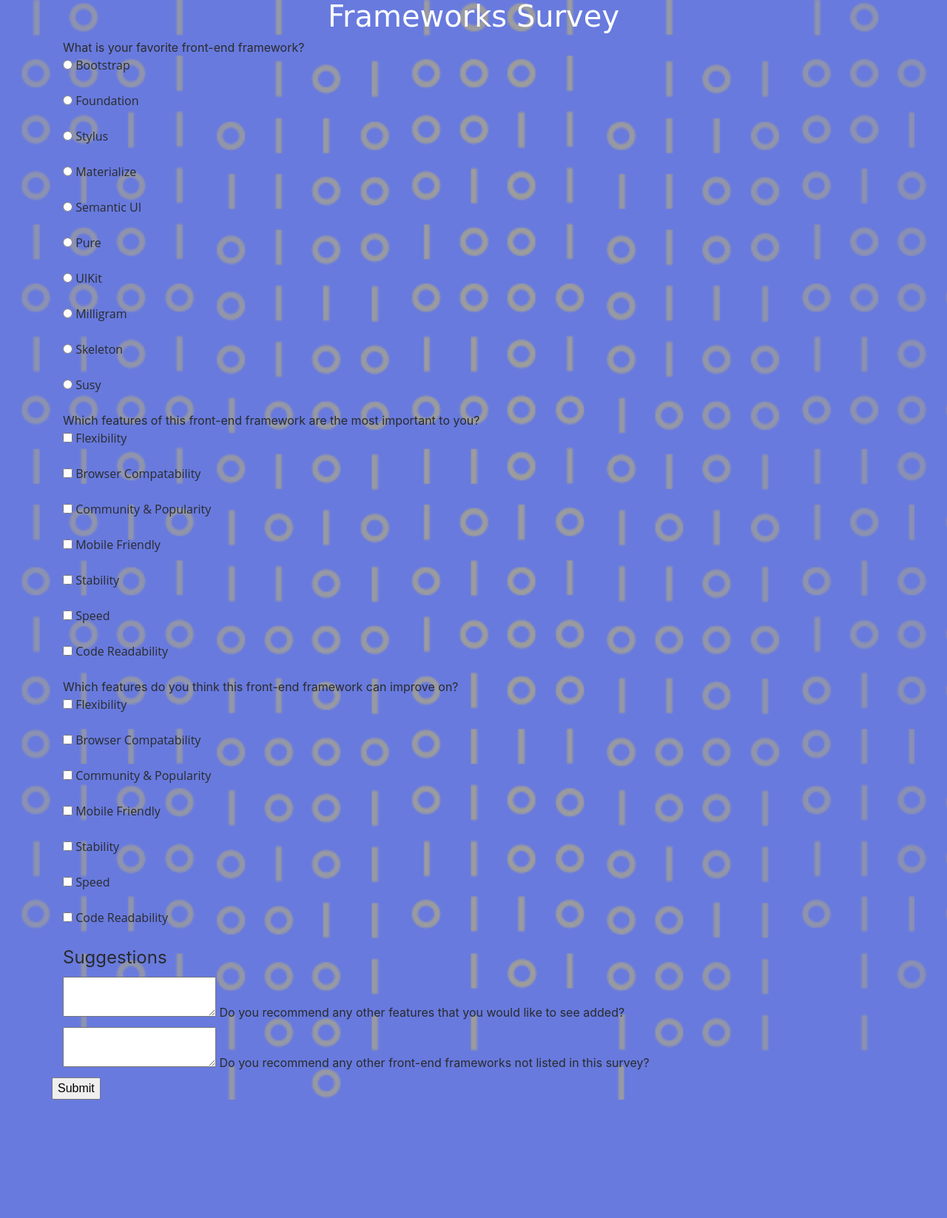
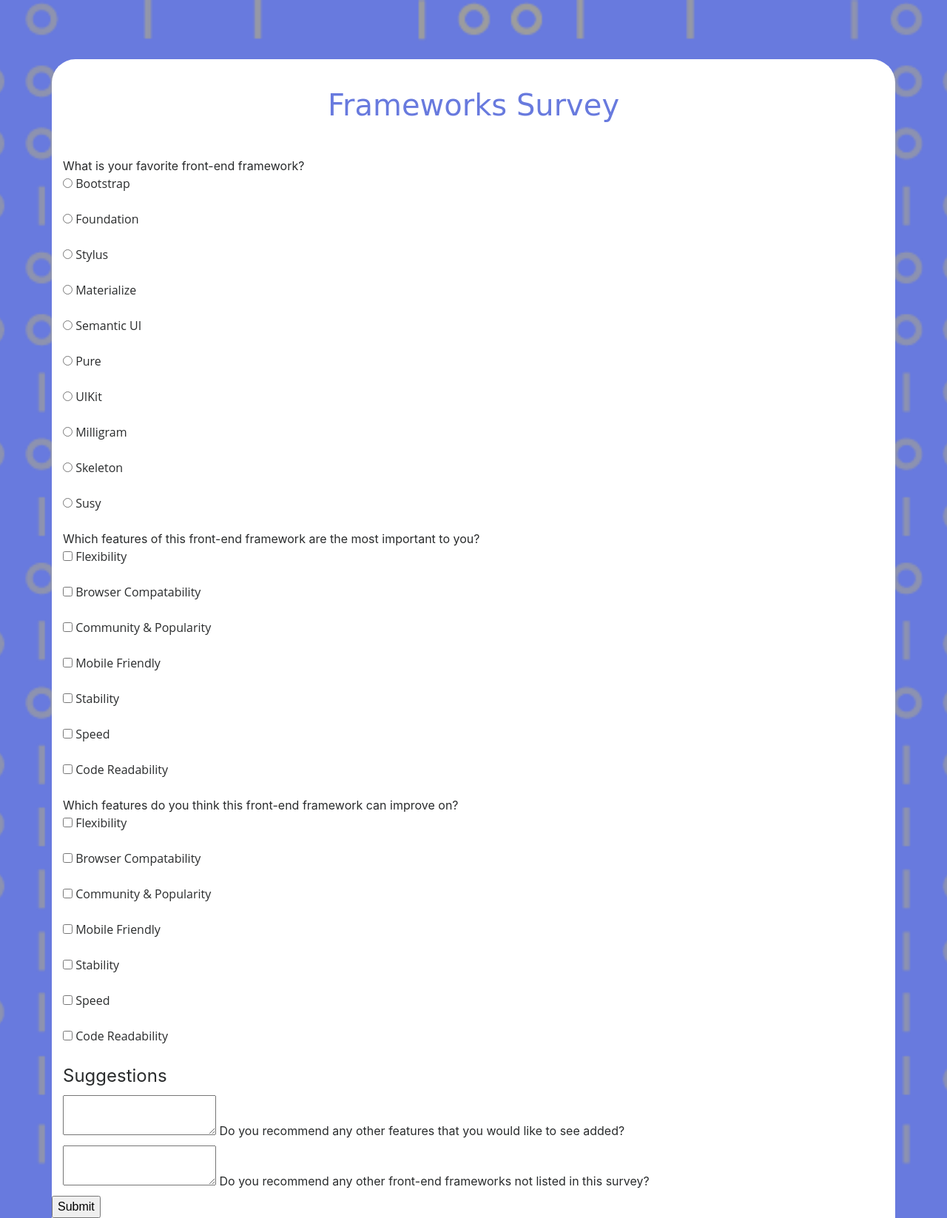
Before and after one commit to cvanhuben/Assignment9, a PHP site: page /survey.php in a window 1280 px wide. Shown: the whole page at 74% size. Before the commit the page ends 1486 px from the top, so only its background shows below. Run offline with PHP 8.4, Linux system fonts and the light colour scheme; some libraries are stand-ins or nearby versions; some web fonts are replaced.

Commit message:
more styles

```diff
--- a/css/overrides.css
+++ b/css/overrides.css
@@ -18,6 +18,15 @@ p, h2, h3, a {
 .jumbotron {
   height: 40vh;
 }
+.card-container {
+  margin-top: 5em;
+  background-color: #fff;
+  border-radius: 2em 2em 0 0;
+}
+.card-container>h1 {
+  color: #687ade;
+  padding: 1em;
+}
 
 footer {
   position: absolute;
@@ -26,6 +35,6 @@ footer {
   width: 100%;
   background-color: #687ade;
 }
-footer>p {
+footer p {
   color: #a9aac9;
 }
--- a/survey.php
+++ b/survey.php
@@ -22,7 +22,7 @@
 	</head>
 
 	<body class="bg-cover">
-		<div class="container">
+		<div class="container card-container">
 			<h1 class="text-center">Frameworks Survey</h1>
 			<form method="post" action="database_action.php">
 				<fieldset>
```
